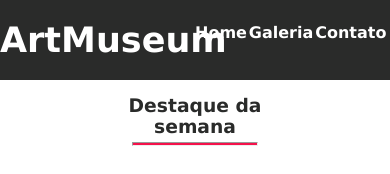
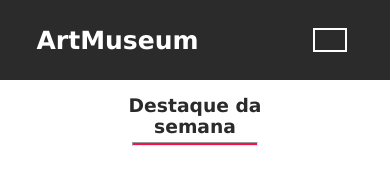
Before and after one commit to fabriciotaveira1/cloneArtMuseum-css, a plain HTML site: page index.html in a window 390 px wide. Shown: the top 174 px of the page. Drawn offline with Linux system fonts and the light colour scheme.

Commit message:
Doing the landscape mode

```diff
--- /dev/null
+++ b/css/landscape.css
@@ -0,0 +1,31 @@
+
+/* Sintaxe */
+@media screen and (max-width: 500px) and (orientation:portrait){
+    /* MAX WIDTH = Tela menores que alguma resolução */
+    #ulLeft{
+        width: 50%;
+        height: auto;
+        text-align: center;
+        font-size: 25px;
+        float: left;
+        margin-left: 20px;
+    }
+
+    #ulLeft li{
+        list-style-type: none;
+    }
+    #ulRight{
+        width: auto ;
+        height: auto;
+        border: 2px solid white;
+        padding: 10px 15px 10px 15px;
+        margin-left: 25%;
+    }
+    #ulRight li{
+        display: none;
+    }
+
+    #ulRight p{
+        display:contents;
+
+}
--- /dev/null
+++ b/css/portrait.css
@@ -0,0 +1,3 @@
+@media screen {
+
+}
--- a/index.html
+++ b/index.html
@@ -6,6 +6,8 @@
     <meta http-equiv="X-UA-Compatible" content="IE=edge">
     <meta name="viewport" content="width=device-width, initial-scale=1.0">
     <link rel="stylesheet" href="css/index.css">
+    <link rel="stylesheet" href="css/landscape.css">
+    <link rel="stylesheet" href="css/portrait.css">
     <title>Document</title>
 </head>
 
@@ -18,6 +20,7 @@
                     <li>ArtMuseum</li>
                 </ul>
                 <ul id="ulRight">
+                    <p style="display:none"> - </p>
                     <li><a href="#">Home</a></li>
                     <li><a href="#">Galeria</a></li>
                     <li><a href="#">Contato</a></li>
@@ -79,4 +82,6 @@
     </div>
 </body>
 
+<script></script>
+
 </html>
```
